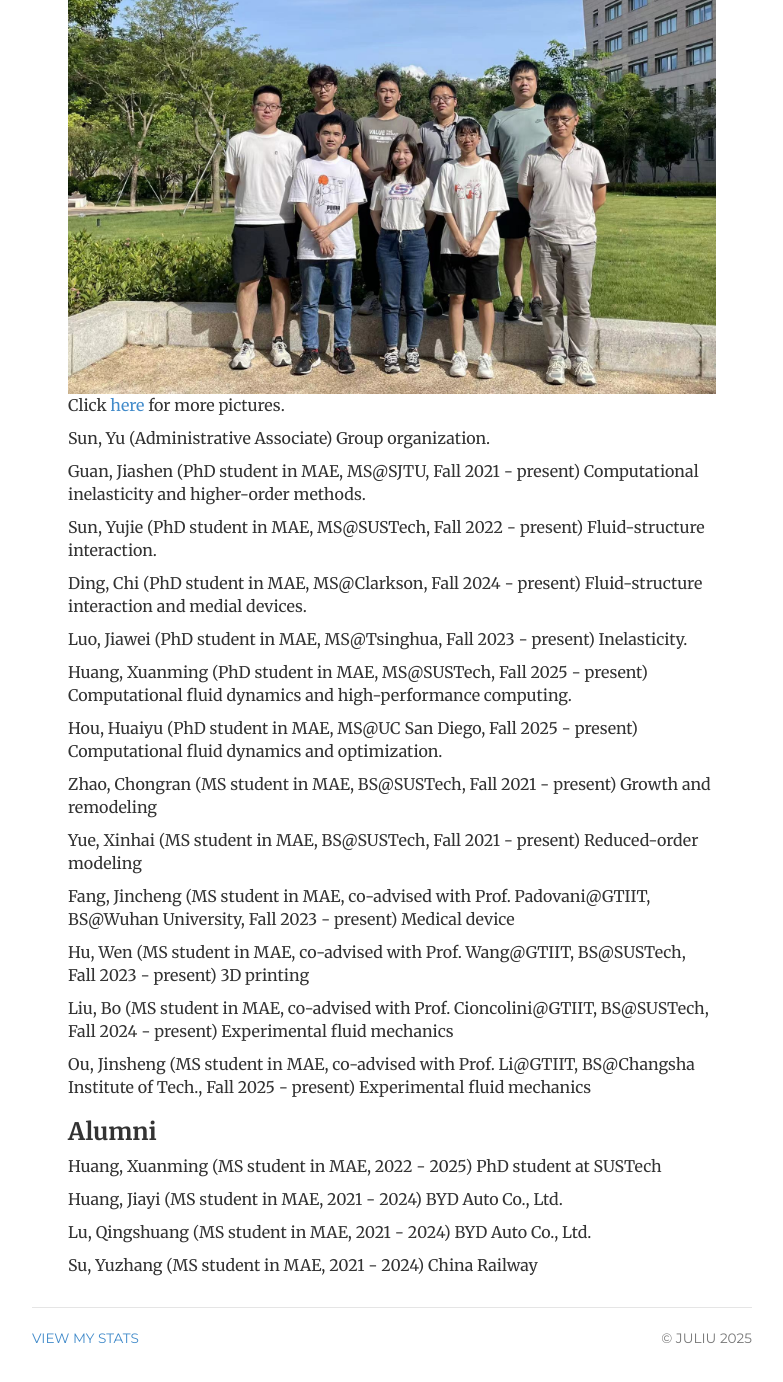
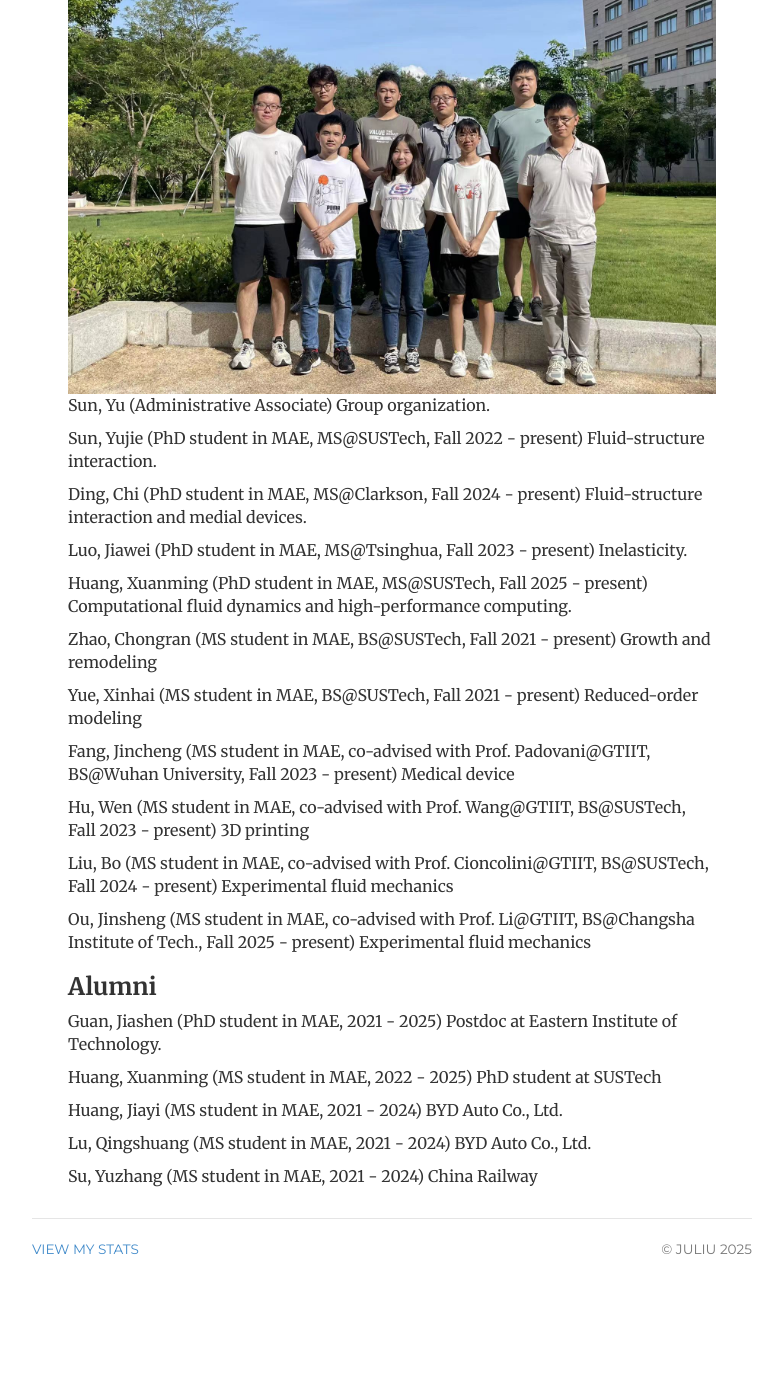
Before and after one commit to ju-liu/ju-liu.github.io, a Jekyll site: the page built from about/index.html, in a window 1280 px wide and 1400 px high, scrolled down 987 px. Shown: the top 1382 px of the window, without its empty margins (248-1031 px from the left). Built offline with Jekyll 4.4.1, drawn with Linux system fonts in a browser that asks for light colours; nearby versions of some CDN libraries; library files that are not in the unit come from our copies; comment, search, counter and statistics services are not loaded; after the commit the page ends 2298 px from its top, so only the background shows below that.

Commit message:
Update index.html

```diff
--- a/about/index.html
+++ b/about/index.html
@@ -42,11 +42,11 @@ description: Dr. Ju Liu
 
   <h3>Group Members</h3>
   <img  class="img-responsive" alt="Group-2022-07-16" src="/img/group_2022_summer.jpeg">
+  <!--
   <p>Click <a href="https://www.flickr.com/photos/194921644@N05/albums/with/72177720311616744">here</a> for more pictures.</p>
+  -->
 
   <p>Sun, Yu (Administrative Associate) Group organization.</p>
-
-  <p>Guan, Jiashen (PhD student in MAE, MS@SJTU, Fall 2021 - present) Computational inelasticity and higher-order methods.</p>
 
   <p>Sun, Yujie (PhD student in MAE, MS@SUSTech, Fall 2022 - present) Fluid-structure interaction.</p>
 
@@ -55,8 +55,6 @@ description: Dr. Ju Liu
   <p>Luo, Jiawei (PhD student in MAE, MS@Tsinghua, Fall 2023 - present) Inelasticity.</p>
 
   <p>Huang, Xuanming (PhD student in MAE, MS@SUSTech, Fall 2025 - present) Computational fluid dynamics and high-performance computing.</p>
-
-  <p>Hou, Huaiyu (PhD student in MAE, MS@UC San Diego, Fall 2025 - present) Computational fluid dynamics and optimization.</p>
 
   <p>Zhao, Chongran (MS student in MAE, BS@SUSTech, Fall 2021 - present) Growth and remodeling</p>
 
@@ -71,6 +69,8 @@ description: Dr. Ju Liu
   <p>Ou, Jinsheng (MS student in MAE, co-advised with Prof. Li@GTIIT, BS@Changsha Institute of Tech., Fall 2025 - present) Experimental fluid mechanics</p>
 
   <h3>Alumni</h3>
+  <p>Guan, Jiashen (PhD student in MAE, 2021 - 2025) Postdoc at Eastern Institute of Technology.</p>
+
   <p>Huang, Xuanming (MS student in MAE, 2022 - 2025) PhD student at SUSTech</p>
 
   <p>Huang, Jiayi (MS student in MAE, 2021 - 2024) BYD Auto Co., Ltd.</p>
```
